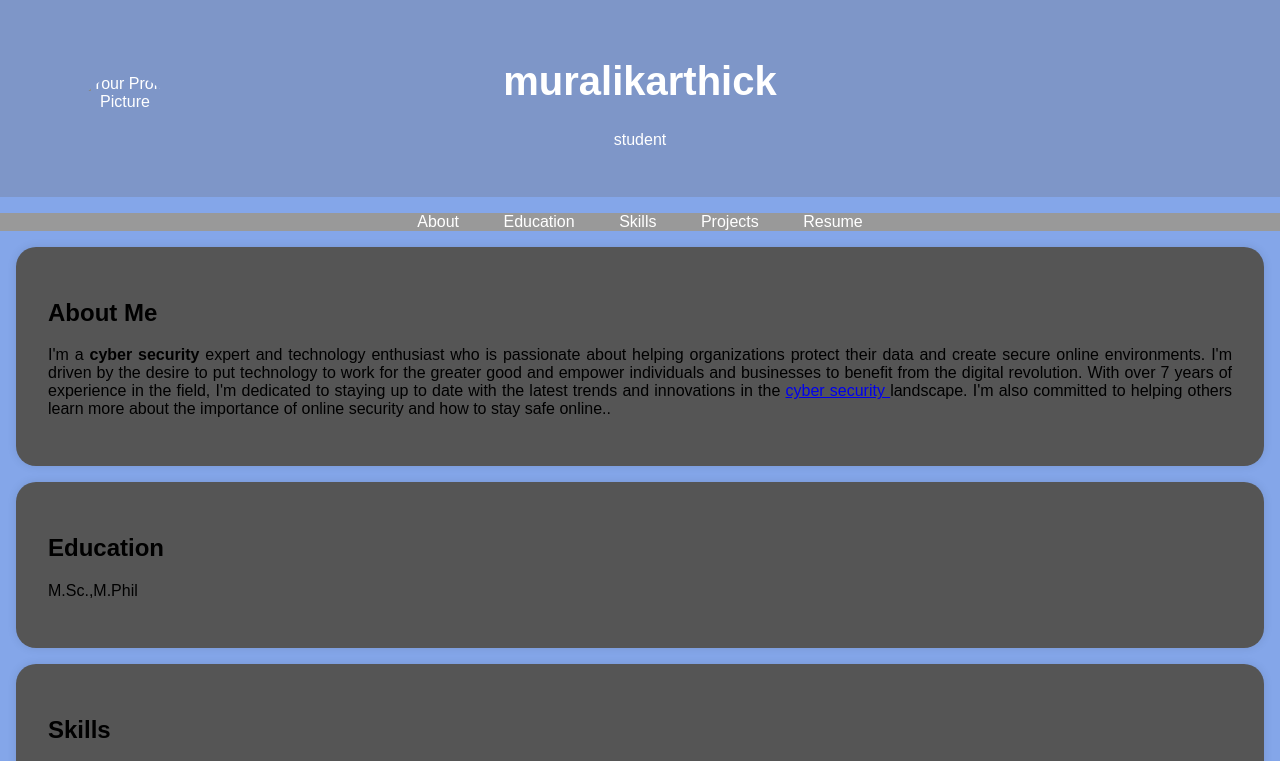
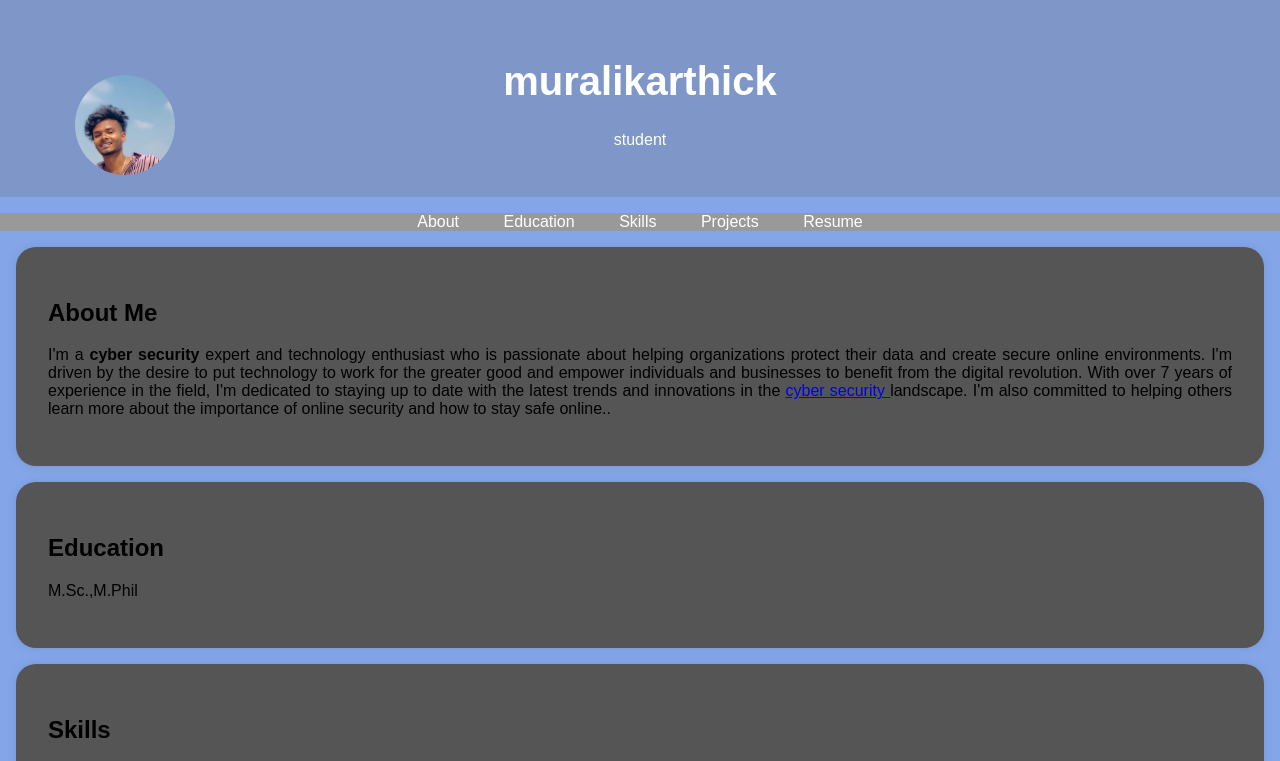
Before and after one commit to murali2710/Display_portfolio, a plain HTML site: page index.html in a window 1280 px wide. Shown: the top 761 px of the page. Drawn offline with Linux system fonts and the light colour scheme.

Commit message:
Update index.html

```diff
--- a/index.html
+++ b/index.html
@@ -95,7 +95,7 @@
     <header>
         <div class="header-content">
             <!-- Add your profile picture here -->
-            <img src="./photo.jpg" alt="Your Profile Picture" class="profile-picture">
+            <img src="./IMG_5243.jpeg" alt="Your Profile Picture" class="profile-picture">
             <h1>muralikarthick</h1>
             <p>student </p>
         </div>
```
